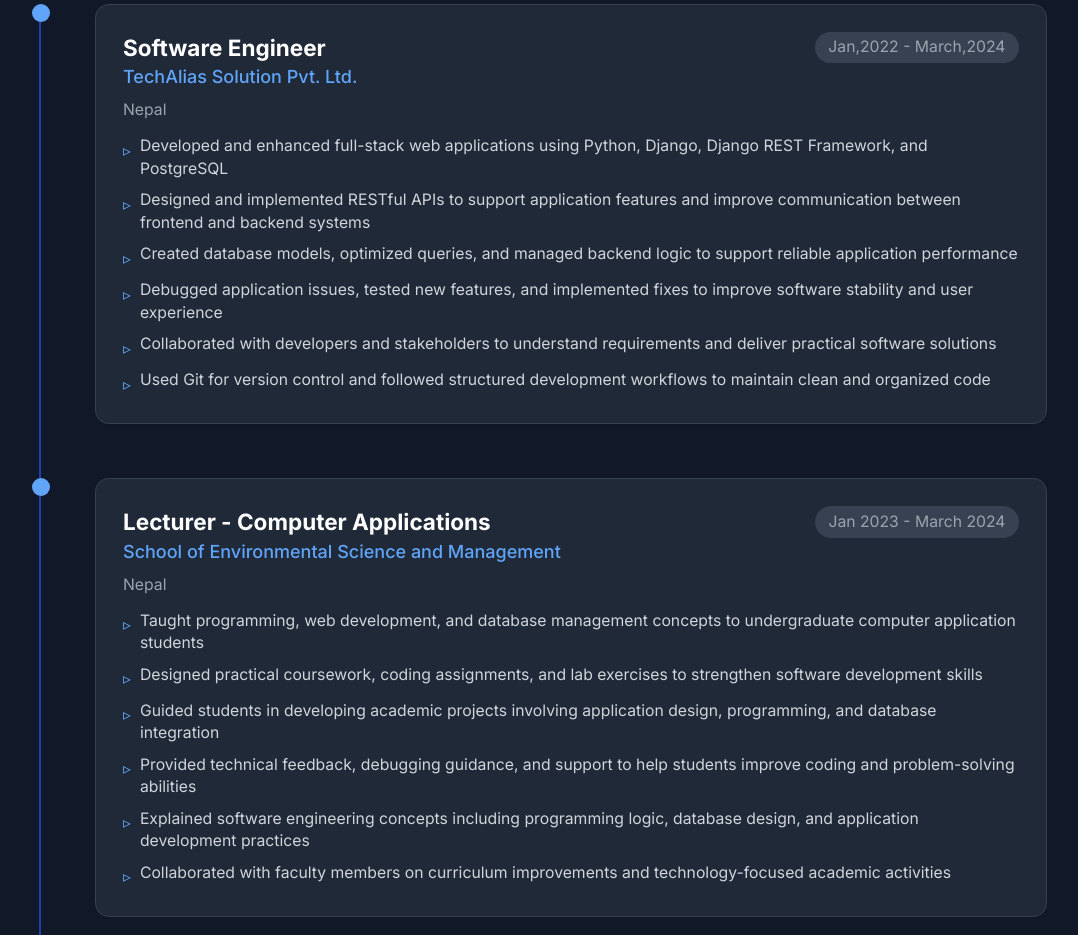
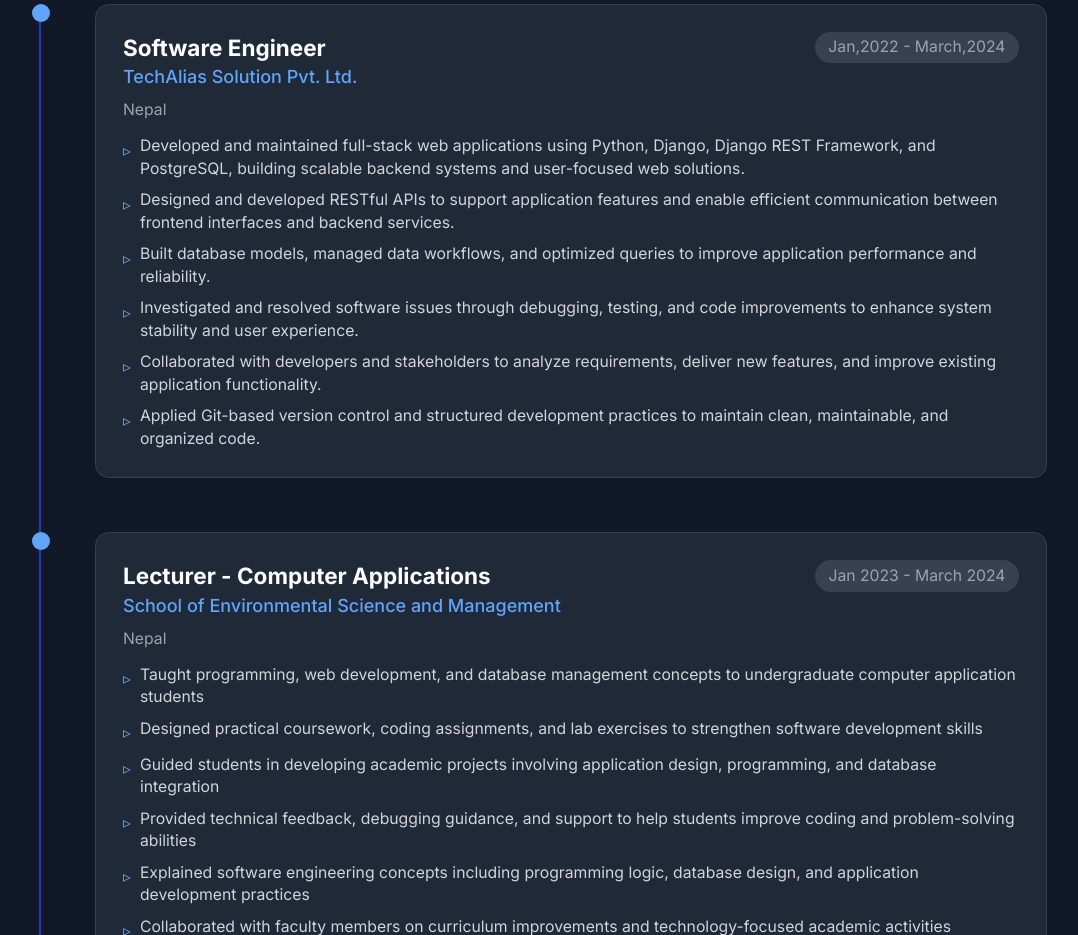
Before and after one commit to roshan13ghimire/roshan-portfolio, a React (Vite) app: page / in a window 1280 px wide. Shown: the part 4400-5335 px from the top of the page, without its empty margins (97-1175 px from the left). Built offline with nearby package versions, Linux system fonts and the light colour scheme.

Commit message:
Update Experience.jsx

```diff
--- a/src/components/Experience.jsx
+++ b/src/components/Experience.jsx
@@ -10,12 +10,12 @@
   period: 'Jan,2022 - March,2024',
   location: 'Nepal',
   description: [
-    'Developed and enhanced full-stack web applications using Python, Django, Django REST Framework, and PostgreSQL',
-    'Designed and implemented RESTful APIs to support application features and improve communication between frontend and backend systems',
-    'Created database models, optimized queries, and managed backend logic to support reliable application performance',
-    'Debugged application issues, tested new features, and implemented fixes to improve software stability and user experience',
-    'Collaborated with developers and stakeholders to understand requirements and deliver practical software solutions',
-    'Used Git for version control and followed structured development workflows to maintain clean and organized code',
+    'Developed and maintained full-stack web applications using Python, Django, Django REST Framework, and PostgreSQL, building scalable backend systems and user-focused web solutions.',
+    'Designed and developed RESTful APIs to support application features and enable efficient communication between frontend interfaces and backend services.',
+    'Built database models, managed data workflows, and optimized queries to improve application performance and reliability.',
+    'Investigated and resolved software issues through debugging, testing, and code improvements to enhance system stability and user experience.',
+    'Collaborated with developers and stakeholders to analyze requirements, deliver new features, and improve existing application functionality.',
+    'Applied Git-based version control and structured development practices to maintain clean, maintainable, and organized code.',
   ],
 },
    {
```
